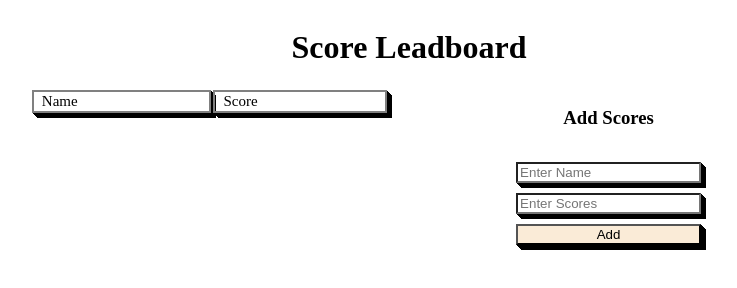
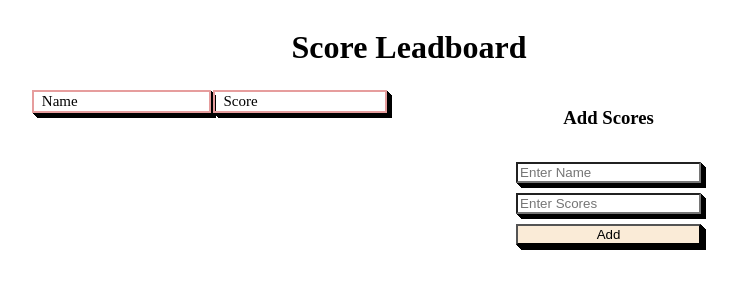
Before and after one commit to RomaanAli/Leadboard-Assignment, a plain HTML site: page index.html in a window 1280 px wide. Shown: the whole page, without its empty margins (231-968 px from the left). Drawn offline with Linux system fonts and the light colour scheme; no server answers.

Commit message:
few changes

```diff
--- a/styles.css
+++ b/styles.css
@@ -21,7 +21,7 @@ table {
 }
 
 td{
-    border: 2px solid grey;
+    border: 2px solid rgb(230, 157, 157);
     font-size: 15px;
     padding-left: 8px;
     box-shadow: 1px 1px 0px 0px, 2px 2px 0px 0px, 3px 3px 0px 0px, 4px 4px 0px 0px, 5px 5px 0px 0px;
```
